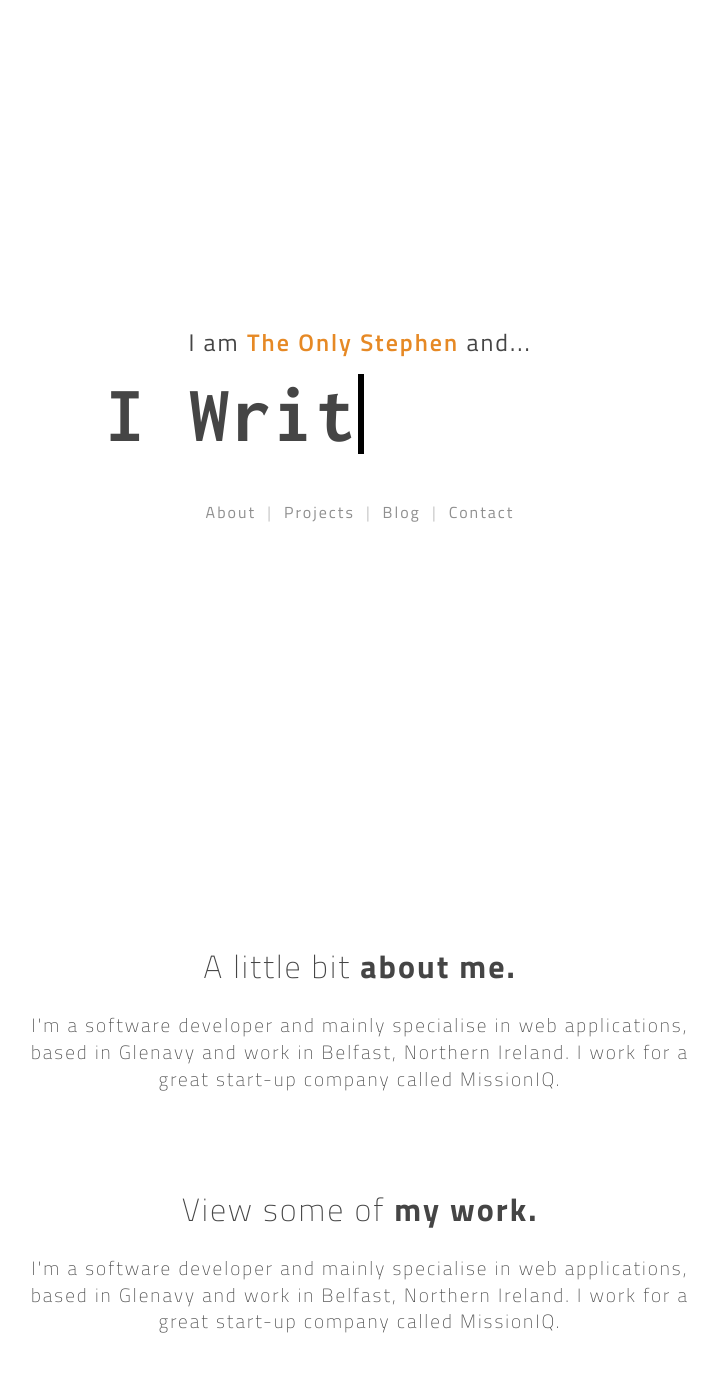
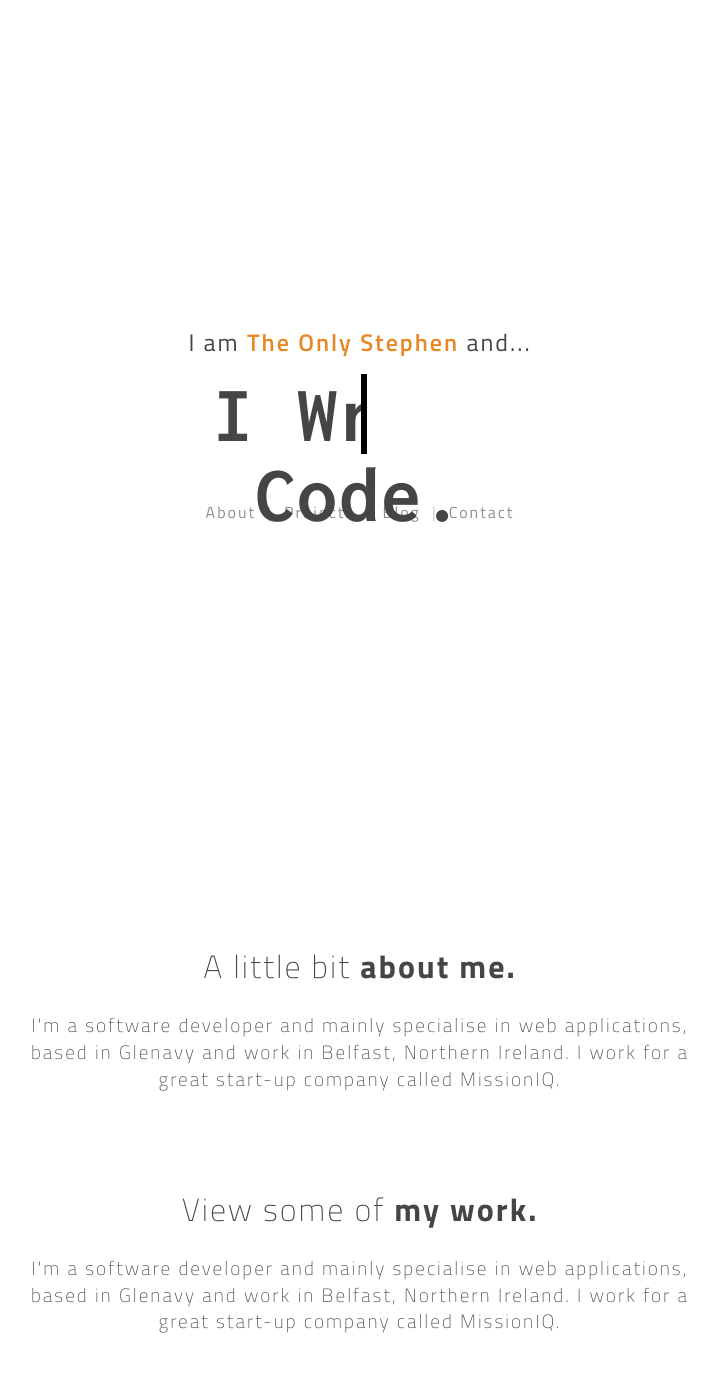
Before and after one commit to swmcc/swmcc.github.io, a Jekyll site: the page main/index.html, which Jekyll copies as it is, in a window 1280 px wide. Shown: the whole page, without its empty margins (280-998 px from the left). Built offline with Jekyll 4.4.1, drawn with Linux system fonts in a browser that asks for light colours; nearby versions of some CDN libraries.

Commit message:
merge changes

```diff
--- a/main/index.html
+++ b/main/index.html
@@ -15,7 +15,7 @@
     <header>
         <h3>I am <span>The Only Stephen</span> and...</h3>
         <div class="writecode">
-            <h1>I Write Code<span>&nbsp;</span></h1>
+            <h1>I Write Code.<span>&nbsp;</span></h1>
         </div>
     </header>
     <ul>
--- a/main/sass/screen.scss
+++ b/main/sass/screen.scss
@@ -101,9 +101,9 @@ h1 span {
     -moz-box-sizing: border-box;
     box-sizing: border-box;
 
-    -webkit-animation: typing 3s steps(12, end), /* # of steps = # of characters */
+    -webkit-animation: typing 3s steps(13, end), /* # of steps = # of characters */
                         blink-caret 1s step-end infinite ;
-    -moz-animation: typing 3s steps(12, end), /* # of steps = # of characters */
+    -moz-animation: typing 3s steps(13, end), /* # of steps = # of characters */
                         blink-caret 1s step-end infinite;
     -webkit-animation-delay: 2s; /* Chrome, Safari, Opera */
     animation-delay: 3s;
```
